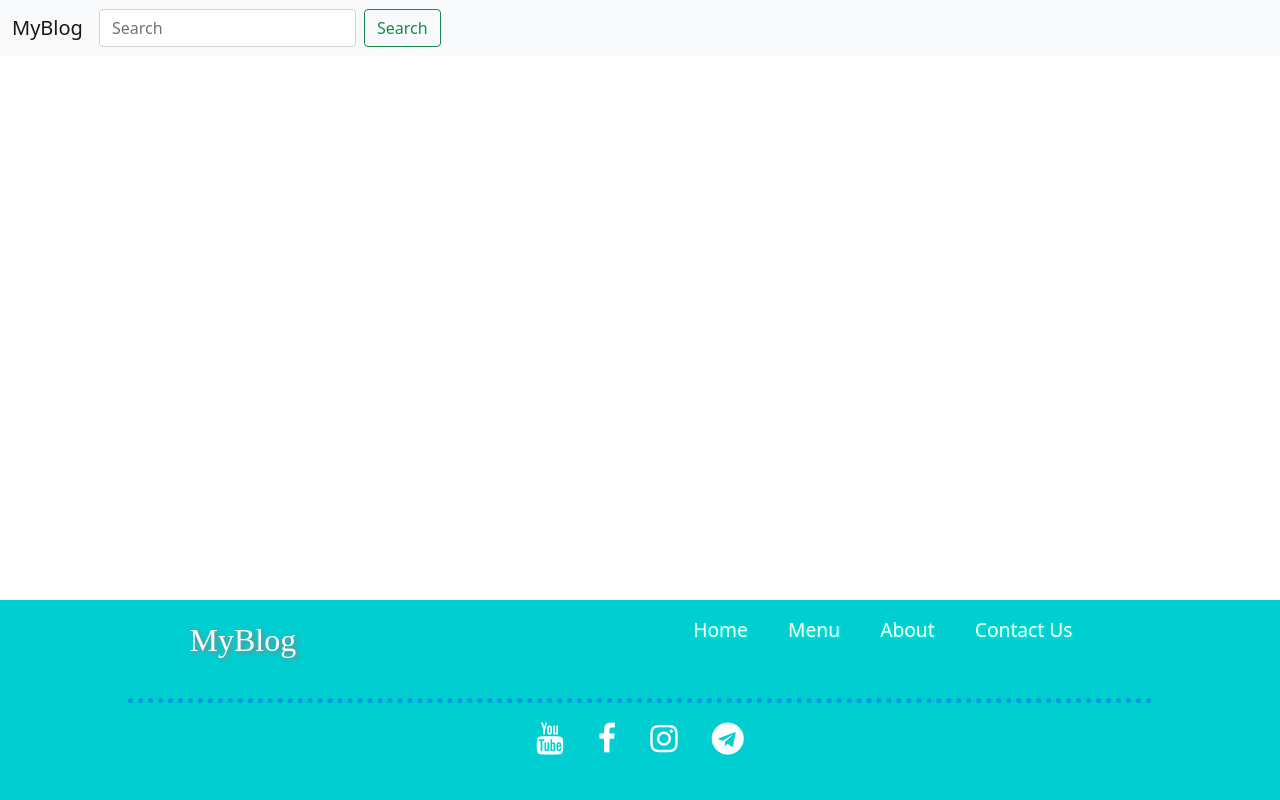
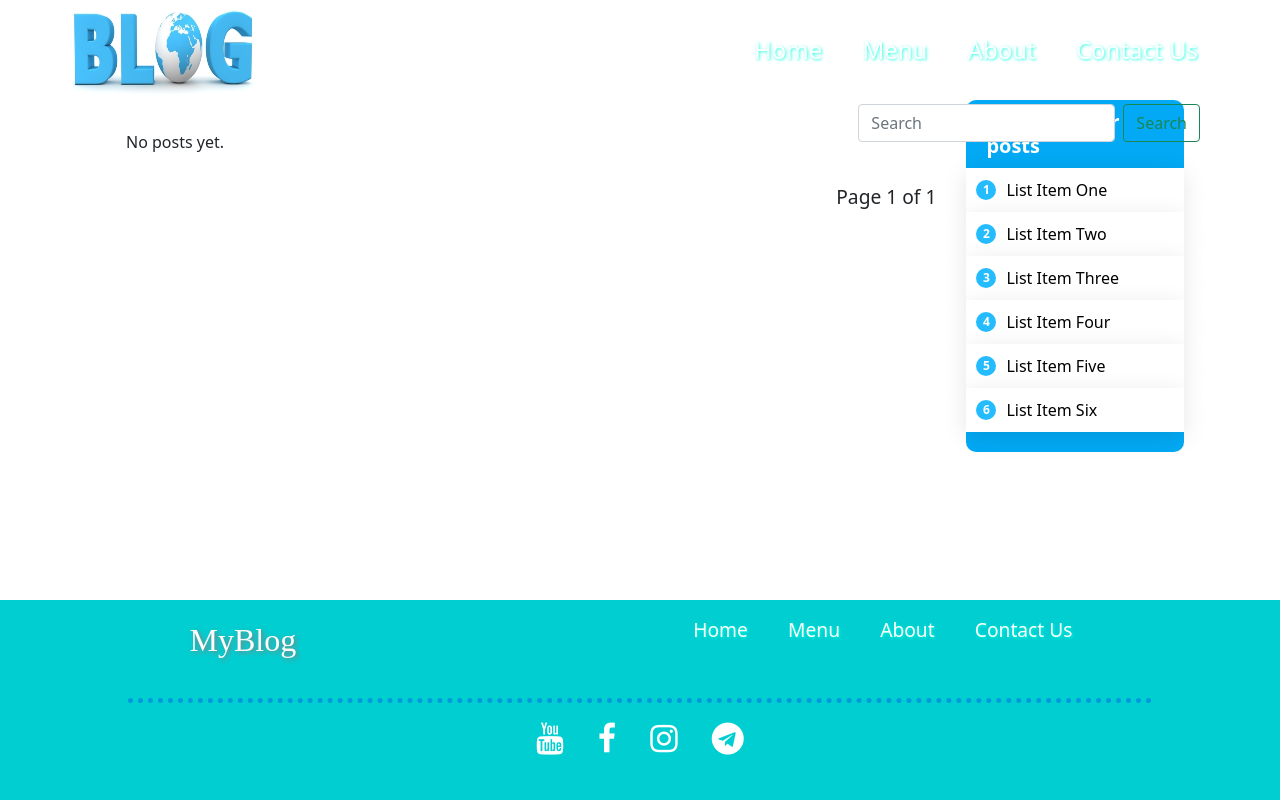
Before and after one commit to Farruxbek-Azatov/blog-project, a Django app: page / in a window 1280 px wide. Run offline with Django 3.2, Linux system fonts and the light colour scheme; data that the repository does not hold is empty.

Commit message:
Navbar links and top blog icon have been added

```diff
--- a/blog/static/css/main.css
+++ b/blog/static/css/main.css
@@ -1,3 +1,4 @@
+
 :root {
     --footer-height: 200px;
 }
@@ -7,6 +8,10 @@ body {
 }
 #main-container {
     min-height: calc(100% - var(--footer-height));
+}
+.blog-logo {
+    width: 200px;
+    height: 100px;
 }
 .logo {
     display: inline-block;
@@ -22,18 +27,35 @@ body {
     color: blue;
     font-weight: bold;
 }
+.navbar_links a {
+    font-size: 1.5rem;
+    color: #fff;
+    padding: 5px 18px;
+    text-decoration: none;
+    text-shadow: 1px 1px 3px rgba(0, 255, 221, 0.884);
+}
+.navbar_links a:hover {
+    color: white;
+    text-shadow: 0 0 10px rgba(0, 255, 221, 0.884),
+                0 0 20px rgba(0, 255, 221, 0.884),
+                0 0 40px rgba(0, 255, 221, 0.884);
+}
+.header{
+    display: flex;
+    justify-content: space-between;
+    align-items: center;
+    width: 90%;
+    margin: 0 auto;
+}
 .content {
     padding: 30px;
 }
-/* .side {
-    background-color: red;
-} */
+
 .section {
     display: grid;
     grid-template-columns: 4fr 1fr;
     width: 85%;
     margin: 0 auto;
-    margin-top: 20px;
 }
 /* Saytning postlar joylashadigan qismi  */
 .post {
@@ -41,7 +63,6 @@ body {
     margin: 0 auto;
     text-align: justify;
     color: darkslategray;
-    font-weight: 600;
 }
 .post::after {
     content: "";
@@ -56,6 +77,7 @@ body {
 }
 .title {
     margin-bottom: -13px;
+    font-family: cursive;
 }
 .title a {
     text-decoration: none;
@@ -140,11 +162,9 @@ body {
 .btn-read:hover {
 	transition-delay: 1.5s;
 	color: #000;
-	box-shadow: 0 0 5px rgba(0, 255, 0, 0.3),
+	box-shadow: 0 0 5px rgba(0, 255, 0, 0.2),
 				0 0 10px rgba(0, 255, 0, 0.4),
-				0 0 20px rgba(0, 255, 0, 0.5),
-				0 0 40px rgba(0, 255, 0, 0.6),
-				0 0 80px rgba(0, 255, 0, 0.7);
+				0 0 40px rgba(0, 255, 0, 0.5);
 }
 .btn-read span {
 	position: relative;
@@ -197,3 +217,64 @@ body {
 	transition-delay: 0s, 0.5s, 1s, 1s;
 
 }
+
+
+/* Right side of site */
+.list-box{
+	border-bottom: 20px solid #03a9f4;
+	border-bottom-left-radius: 10px;
+	border-bottom-right-radius: 10px;
+}
+.list-box h3 {
+	color: #fff;
+	background: #03a9f4;
+	padding: 10px 20px;
+    margin-bottom: 0;
+	font-size: 20px;
+	font-weight: 700;
+	border-top-left-radius: 10px;
+	border-top-right-radius: 10px;
+}
+
+.list-box div a {
+    text-decoration: none;
+    color: #000;
+    display: block;
+	padding: 10px;
+    width: 100%;
+	background: #fff;
+	box-shadow: 0 5px 25px rgba(0, 0, 0, 0.1);
+	transition: transform 0.5s;
+}
+.list-box div a:hover {
+	transform: scale(1.1);
+	z-index: 10;
+	background: #25bcff;
+	box-shadow: 0 5px 25px rgba(0, 0, 0, 0.2);
+	color: #fff;
+}
+
+.list-box div a span {
+	width: 20px;
+	height: 20px;
+	text-align: center;
+	line-height: 20px;
+	background: #25bcff;
+	color: #fff;
+	display: inline-block;
+	border-radius: 50%;
+	margin-right: 10px;
+	font-size: 12px;
+	font-weight: 600;
+	transform: translateY(-2px);
+}
+.list-box div a:hover span {
+	background: #fff;
+	color: #25bcff;
+}
+
+.search-form {
+    position: absolute;
+    top: 6.5rem;
+    right: 5rem;
+}
--- a/blog/templates/base.html
+++ b/blog/templates/base.html
@@ -22,26 +22,14 @@
     <body>
         <div id="main-container">
             <div class="header">
-                <div>
-                    <nav class="navbar navbar-expand-sm navbar-light bg-light">
-                        <div class="container-fluid">
-                            <a class="navbar-brand" href="#">MyBlog</a>
-                            <button
-                                class="navbar-toggler"
-                                type="button"
-                                data-bs-toggle="collapse"
-                                data-bs-target="#navbarSupportedContent"
-                                aria-controls="navbarSupportedContent"
-                                aria-expanded="false"
-                                aria-label="Toggle navigation"
-                            >
-                                <span class="navbar-toggler-icon"></span>
-                            </button>
-                            <div
-                                class="collapse navbar-collapse"
-                                id="navbarSupportedContent"
-                            >
-                                <form class="d-flex">
+                    <img src="{% static 'images/blogLogo.jpg' %}" class="blog-logo" / >
+                    <div class="navbar_links">
+                        <a href="#">Home</a>
+                        <a href="#">Menu</a>
+                        <a href="#">About</a>
+                        <a href="#">Contact Us</a>
+                    </div>
+                    <form class="search-form d-flex">
                         <input
                             class="form-control me-2"
                             type="search"
@@ -56,25 +44,27 @@
                         </button>
                     </form>
             </div>
+
+            <div class="section">
+                <div class="content">
+                    {% block content%}
+                    {% endblock content%}
                 </div>
-                    </nav>
+                <div class="d-flex align-items-center justify-content-center">
+                    <div class="list-box">
+                        <h3>
+                            Most popular posts
+                        </h3>
+                        <div>
+                            <a href="#"><span>1</span>List Item One</a>
+                            <a href="#"><span>2</span>List Item Two</a>
+                            <a href="#"><span>3</span>List Item Three</a>
+                            <a href="#"><span>4</span>List Item Four</a>
+                            <a href="#"><span>5</span>List Item Five</a>
+                            <a href="#"><span>6</span>List Item Six</a>
                         </div>
                     </div>
-
-            <div class="section">
-                {% comment %} <div>
-                    <h2>
-                        List Item Hover Effects
-                    </h2>
-                    <ul>
-                        <li><span>1</span>List Item One</li>
-                        <li><span>2</span>List Item Two</li>
-                        <li><span>3</span>List Item Three</li>
-                        <li><span>4</span>List Item Four</li>
-                        <li><span>5</span>List Item Five</li>
-                        <li><span>6</span>List Item Six</li>
-                    </ul>
-                </div> {% endcomment %}
+                </div>
             </div>
         </div>
 
--- a/blog/templates/blog/post/list.html
+++ b/blog/templates/blog/post/list.html
@@ -1,12 +1,13 @@
 {% extends 'base.html' %} {% block title %} All posts {% endblock title %}
 {% block content %} {% for post in posts %}
 <div class="post">
-    <h2 class="title">
+    <h3 class="title">
         <a href="{{ post.get_absolute_url}}"> {{ post.title }} </a>
-    </h2>
+    </h3>
 
     <p>{{ post.body|truncatewords:50|linebreaks }}</p>
     <a href="{{ post.get_absolute_url }}" class="btn-read"><span>Read more</span></a>
-    <h5 class="pub-date">{{ post.publish }}</h5>
+    <h6 class="pub-date">{{ post.publish }}</h6>
 </div>
-{% empty %} No posts yet. {% endfor %} {% include 'blog/pagination.html' with page=posts %} {% endblock content %}
+{% empty %} No posts yet. {% endfor %} {% include 'blog/pagination.html' with page=posts %}
+{% endblock content %}
```
Also changed, not shown: blog/static/images/blogLogo.jpg (added). Lines whose indentation alone changed are shown as unchanged.
